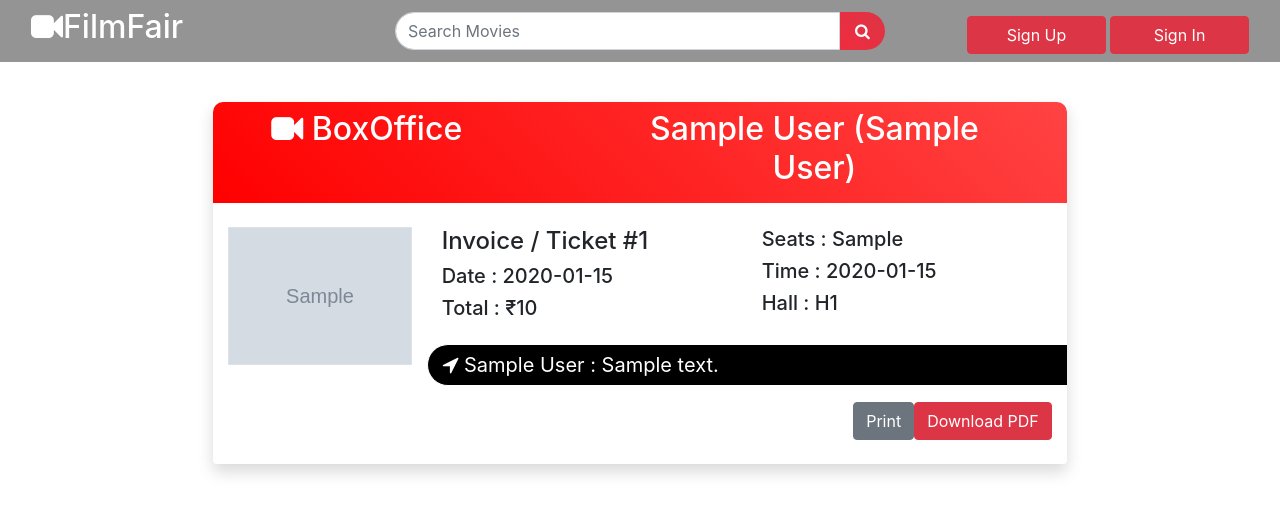
After one commit to tchawla827/FilmFair, a Django app: page /invoice/1/ in a window 1280 px wide. The commit adds this page. Shown: the top 514 px of the page. Run offline with Django 3.2, Linux system fonts and the light colour scheme; tables that the repository leaves empty hold one stand-in row (values such as "Sample post"); grey boxes marked "Sample" are stand-in pictures; some libraries are stand-ins or nearby versions.

Commit message:
added printing and downloading of ticket details

```diff
--- a/main/urls.py
+++ b/main/urls.py
@@ -1,20 +1,24 @@
 from django.contrib import admin
-from django.urls import path,include
+from django.urls import path, include
 from . import views
 from django.conf import settings
 from django.conf.urls.static import static
 
-urlpatterns=[
-    path('',views.index,name='index'),
-    path('movies/<int:id>',views.movies,name='movies'),
-    path('seat/<int:id>',views.seat,name='seat'),
-    path('booked',views.booked,name='booked'),
-    path('ticket/<int:id>',views.ticket,name='ticket'),
+urlpatterns = [
+    path('', views.index, name='index'),
+    path('movies/<int:id>', views.movies, name='movies'),
+    path('seat/<int:id>', views.seat, name='seat'),
+    path('booked', views.booked, name='booked'),
+    path('ticket/<int:id>', views.ticket, name='ticket'),
     path('booked_ticket/<int:pk>/', views.booked_ticket, name='booked_ticket'),
-    #for payment
-    path('checkout/',      views.checkout_page,          name='checkout_page'),
+
+    # ――― Stripe checkout ―――
+    path('checkout/', views.checkout_page, name='checkout_page'),
     path('create-session/', views.create_checkout_session, name='create_checkout_session'),
-    path('success/',       views.checkout_success,       name='checkout_success'),
-    path('cancel/',        views.checkout_cancel,        name='checkout_cancel'),
+    path('success/', views.checkout_success, name='checkout_success'),
+    path('cancel/', views.checkout_cancel, name='checkout_cancel'),
 
-]+ static(settings.MEDIA_URL, document_root=settings.MEDIA_ROOT)
+    # ――― NEW  invoice endpoints ―――
+    path('invoice/<int:id>/',        views.invoice_view, name='invoice'),
+    path('invoice/<int:id>/pdf/',    views.invoice_pdf,  name='invoice_pdf'),
+] + static(settings.MEDIA_URL, document_root=settings.MEDIA_ROOT)
--- a/main/views.py
+++ b/main/views.py
@@ -1,117 +1,143 @@
+import io
+import stripe
+from xhtml2pdf import pisa              # NEW
+from django.conf import settings
+from django.http import HttpResponse, HttpResponseRedirect
 from django.shortcuts import render, redirect, get_object_or_404
+from django.template.loader import get_template
 from django.urls import reverse
-from django.http import HttpResponseRedirect
-from accounts.models import *
-import stripe
-from django.conf import settings
+
+from accounts.models import *           # Movie, Shows, Bookings, …
 
 stripe.api_key = settings.STRIPE_SECRET_KEY
 
-# Home page
+
+# ---------------------------------------------------------------------------
+#  Helpers
+# ---------------------------------------------------------------------------
+def _seat_price(ticket: 'Bookings') -> int:
+    seat_count = len(ticket.useat.split(',')) if ticket.useat else 0
+    return seat_count * ticket.shows.price
+
+
+def _render_pdf(template_src: str, context: dict) -> HttpResponse:
+    """
+    Render a Django template to PDF using xhtml2pdf (pisa).
+    """
+    template = get_template(template_src)
+    html     = template.render(context)
+    result   = io.BytesIO()
+    pisa_status = pisa.CreatePDF(io.BytesIO(html.encode('utf-8')), dest=result)
+    if pisa_status.err:
+        return HttpResponse('PDF generation error', status=500)
+    response = HttpResponse(result.getvalue(), content_type='application/pdf')
+    return response
+
+
+# ---------------------------------------------------------------------------
+#  Existing views (unchanged except for helper usage)
+# ---------------------------------------------------------------------------
 def index(request):
     movies = Movie.objects.all()
-    context = {
-        'mov': movies
-    }
-    return render(request, "index.html", context)
+    return render(request, "index.html", {'mov': movies})
 
-# Movie details and available shows
+
 def movies(request, id):
     movies = Movie.objects.get(movie=id)
-    cin = Cinema.objects.filter(cinema_show__movie=movies).prefetch_related('cinema_show').distinct()
-    show = Shows.objects.filter(movie=id)
-    context = {
-        'movies': movies,
-        'show': show,
-        'cin': cin,
-    }
-    return render(request, "movies.html", context)
+    cin    = Cinema.objects.filter(cinema_show__movie=movies) \
+                           .prefetch_related('cinema_show').distinct()
+    show   = Shows.objects.filter(movie=id)
+    return render(request, "movies.html", {'movies': movies, 'show': show, 'cin': cin})
 
-# Show seats view
+
 def seat(request, id):
     show = Shows.objects.get(shows=id)
     seat = Bookings.objects.filter(shows=id)
     return render(request, "seat.html", {'show': show, 'seat': seat})
 
-# After booking is confirmed
+
 def booked(request):
     if request.method == 'POST':
-        user = request.user
-        seat = ','.join(request.POST.getlist('check'))
-        show = request.POST['show']
-        book = Bookings(useat=seat, shows_id=show, user=user)
-        book.save()
+        book = Bookings.objects.create(
+            useat=','.join(request.POST.getlist('check')),
+            shows_id=request.POST['show'],
+            user=request.user,
+        )
         return render(request, "booked.html", {'book': book})
 
-# Ticket view — shows total price for selected seats
+
 def ticket(request, id):
-    ticket = Bookings.objects.get(id=id)
-    seat_list = ticket.useat.split(',') if ticket.useat else []
-    seat_count = len(seat_list)
-    total_price = seat_count * ticket.shows.price
-    return render(request, "ticket.html", {
-        'ticket': ticket,
-        'total_price': total_price
-    })
+    ticket = Bookings.objects.get(pk=id)
+    total  = _seat_price(ticket)
+    return render(request, "ticket.html", {'ticket': ticket, 'total_price': total})
 
-# Booked ticket view — also shows total price
+
 def booked_ticket(request, pk):
     ticket = get_object_or_404(Bookings, pk=pk)
-    seat_list = ticket.useat.split(',') if ticket.useat else []
-    seat_count = len(seat_list)
-    total_price = seat_count * ticket.shows.price
-    return render(request, 'booked_ticket.html', {
-        'ticket': ticket,
-        'total_price': total_price
-    })
+    total  = _seat_price(ticket)
+    return render(request, "booked_ticket.html", {'ticket': ticket, 'total_price': total})
 
-# Stripe Checkout
+
+# ---------------------------------------------------------------------------
+#  Stripe checkout (unchanged)
+# ---------------------------------------------------------------------------
 def checkout_page(request):
     return render(request, 'checkout.html')
 
-# Stripe session creation — charges for total price based on seat count
+
 def create_checkout_session(request):
     if request.method != 'POST':
         return redirect('index')
 
-    ticket_id = request.POST.get('ticket_id')
-    ticket = get_object_or_404(Bookings, pk=ticket_id)
+    ticket = get_object_or_404(Bookings, pk=request.POST.get('ticket_id'))
+    total  = _seat_price(ticket)
 
-    seat_list = ticket.useat.split(',') if ticket.useat else []
-    seat_count = len(seat_list)
-    total_price = seat_count * ticket.shows.price
+    session = stripe.checkout.Session.create(
+        payment_method_types=['card'],
+        line_items=[{
+            'price_data': {
+                'currency': 'inr',
+                'product_data': {
+                    'name': f"Ticket #{ticket.pk} — {ticket.shows.movie.movie_name}",
+                },
+                'unit_amount': int(total * 100),
+            },
+            'quantity': 1,
+        }],
+        mode='payment',
+        success_url=request.build_absolute_uri(
+            reverse('checkout_success') + f"?ticket_id={ticket.pk}"
+        ),
+        cancel_url=request.build_absolute_uri(reverse('checkout_cancel')),
+    )
+    return redirect(session.url, code=303)
 
-    try:
-        session = stripe.checkout.Session.create(
-            payment_method_types=['card'],
-            line_items=[{
-                'price_data': {
-                    'currency': 'inr',
-                    'product_data': {
-                        'name': f"Ticket #{ticket.pk} — {ticket.shows.movie.movie_name}",
-                    },
-                    'unit_amount': int(total_price * 100),  # Stripe uses smallest unit (paise)
-                },
-                'quantity': 1,
-            }],
-            mode='payment',
-            success_url=request.build_absolute_uri(
-                reverse('checkout_success') + f"?ticket_id={ticket.pk}"
-            ),
-            cancel_url=request.build_absolute_uri(
-                reverse('checkout_cancel')
-            ),
-        )
-        return redirect(session.url, code=303)
 
-    except Exception as e:
-        return render(request, 'error.html', {'message': str(e)})
-
-# Payment success
 def checkout_success(request):
     ticket_id = request.GET.get('ticket_id')
     return render(request, 'success.html', {'ticket_id': ticket_id})
 
-# Payment cancel
+
 def checkout_cancel(request):
     return render(request, 'cancel.html')
+
+
+# ---------------------------------------------------------------------------
+#  NEW  Invoice / print views
+# ---------------------------------------------------------------------------
+def invoice_view(request, id):
+    """HTML view optimised for printing (`Ctrl+P`)."""
+    ticket = get_object_or_404(Bookings, pk=id)
+    total  = _seat_price(ticket)
+    ctx    = {'ticket': ticket, 'total_price': total}
+    return render(request, 'invoice.html', ctx)
+
+
+def invoice_pdf(request, id):
+    """Downloadable PDF version of the same invoice."""
+    ticket = get_object_or_404(Bookings, pk=id)
+    total  = _seat_price(ticket)
+    ctx    = {'ticket': ticket, 'total_price': total}
+    pdf    = _render_pdf('invoice.html', ctx)
+    pdf['Content-Disposition'] = f'attachment; filename="invoice_{ticket.pk}.pdf"'
+    return pdf
--- /dev/null
+++ b/templates/invoice.html
@@ -0,0 +1,62 @@
+{% extends 'base.html' %}
+{% load static %}
+
+{% block title %}<title>Invoice #{{ ticket.pk }}</title>{% endblock %}
+
+{% block style %}
+<style>
+  @media print {
+      .no-print { display: none !important; }
+  }
+  body { background: #fff; }
+  .card      { margin: 40px auto; border: none; }
+  .pass-h    { border-radius: 10px 10px 0 0; background: linear-gradient(45deg, red, #ff4343); }
+  .info      { line-height: 40px; background:#000; color:#fff; font-size:20px;
+               border: solid 1px; border-right:0; border-radius:50px 0 0 50px; }
+</style>
+{% endblock %}
+
+{% block content %}
+<div class="container-fluid">
+  <div class="row justify-content-center">
+    <div class="col-8 card shadow">
+      <!-- Header strip -->
+      <div class="row justify-content-around pass-h p-2">
+        <div class="col-4"><h2 class="text-white"><i class="fa fa-video-camera"></i> BoxOffice</h2></div>
+        <div class="col-6 text-center text-white">
+          <h2>{{ ticket.shows.movie.movie_name }} ({{ ticket.shows.cinema.cinema_name }})</h2>
+        </div>
+      </div>
+      <!-- Body -->
+      <div class="row mt-4 mb-4">
+        <div class="col-3">
+          <img class="img-fluid border" src="{{ ticket.shows.movie.movie_poster.url }}">
+        </div>
+        <div class="col-9">
+          <div class="row">
+            <div class="col-6">
+              <h4>Invoice / Ticket&nbsp;#{{ ticket.pk }}</h4>
+              <h5>Date&nbsp;:&nbsp;{{ ticket.shows.date }}</h5>
+              <h5>Total&nbsp;:&nbsp;₹{{ total_price }}</h5>
+            </div>
+            <div class="col-6">
+              <h5>Seats&nbsp;:&nbsp;{{ ticket.useat }}</h5>
+              <h5>Time&nbsp;:&nbsp;{{ ticket.shows.time }}</h5>
+              <h5>Hall&nbsp;:&nbsp;H1</h5>
+            </div>
+            <div class="col-12 mt-3 info">
+              <i class="fa fa-location-arrow"></i> {{ ticket.shows.cinema.cinema_name }} :
+              <span>{{ ticket.shows.cinema.address }}</span>
+            </div>
+          </div>
+        </div>
+        <!-- Action buttons (hidden on print) -->
+        <div class="col-12 d-flex justify-content-end mt-3 no-print">
+          <a href="#" class="btn btn-secondary me-2" onclick="window.print()">Print</a>
+          <a href="{% url 'invoice_pdf' ticket.pk %}" class="btn btn-danger">Download PDF</a>
+        </div>
+      </div>
+    </div>
+  </div>
+</div>
+{% endblock %}
```
Also changed, not shown: templates/success.html (+28 -6 lines).
